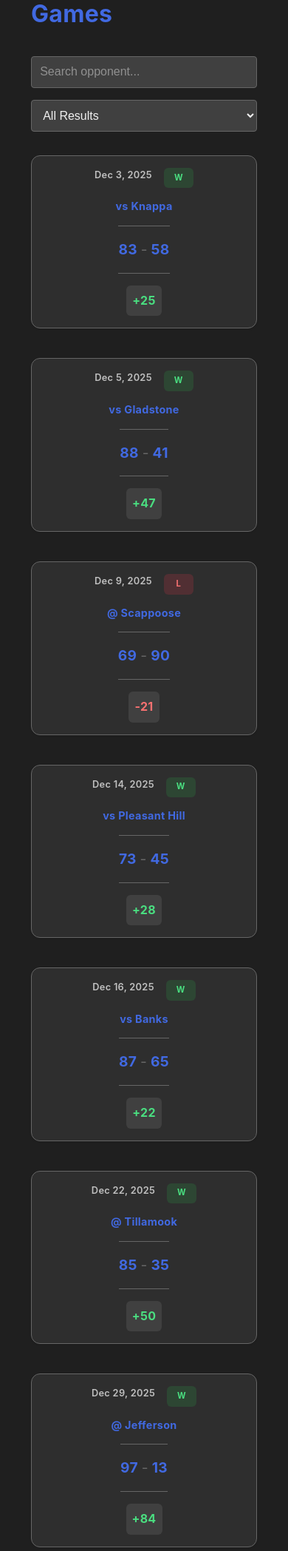
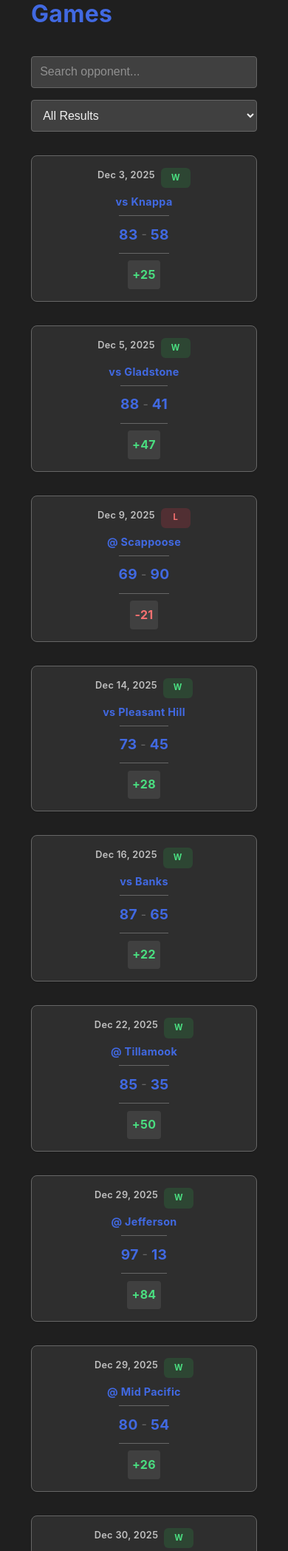
Before and after one commit to Gavino1730/Stats, a Flask app: page /games in a window 390 px wide. Shown: the part 167-2264 px from the top of the page at 74% size. Run offline with Flask 3, Linux system fonts and the light colour scheme.

Commit message:
Refactor game and player card styles for improved layout and responsiveness

```diff
--- a/static/style.css
+++ b/static/style.css
@@ -549,29 +549,29 @@ body {
 .games-container,
 .players-container {
     display: grid;
-    gap: 1.5rem;
+    gap: 1rem;
 }
 
 /* Games Grid */
 .games-container {
-    grid-template-columns: repeat(auto-fill, minmax(320px, 1fr));
+    grid-template-columns: repeat(auto-fill, minmax(220px, 1fr));
 }
 
 .game-card {
     background: var(--card-bg);
-    border-radius: 12px;
-    padding: 1.75rem;
+    border-radius: 8px;
+    padding: 1rem;
     box-shadow: 0 1px 3px rgba(0,0,0,0.08);
     border: 1px solid var(--border);
     cursor: pointer;
     transition: all 0.3s ease;
     display: flex;
     flex-direction: column;
-    gap: 1rem;
+    gap: 0.6rem;
 }
 
 .game-card:hover {
-    transform: translateY(-4px);
+    transform: translateY(-2px);
     box-shadow: 0 4px 12px rgba(0,0,0,0.12);
     border-color: var(--secondary);
     background: var(--light-bg);
@@ -581,36 +581,36 @@ body {
     display: flex;
     justify-content: space-between;
     align-items: flex-start;
-    gap: 1rem;
+    gap: 0.5rem;
 }
 
 .game-card-date {
-    font-size: 0.85rem;
+    font-size: 0.75rem;
     color: var(--text-light);
     font-weight: 600;
     flex: 1;
 }
 
 .game-card-opponent {
-    font-size: 1rem;
+    font-size: 0.9rem;
     color: var(--primary);
     font-weight: 700;
-    line-height: 1.3;
+    line-height: 1.2;
 }
 
 .game-card-score {
     display: flex;
     align-items: center;
     justify-content: space-around;
-    gap: 0.5rem;
-    padding: 1rem 0;
+    gap: 0.4rem;
+    padding: 0.6rem 0;
     border-top: 1px solid var(--border);
     border-bottom: 1px solid var(--border);
 }
 
 .game-card-score-vc,
 .game-card-score-opp {
-    font-size: 1.6rem;
+    font-size: 1.3rem;
     font-weight: 700;
     color: var(--primary);
     text-align: center;
@@ -619,15 +619,15 @@ body {
 
 .game-card-score-divider {
     color: var(--border);
-    font-size: 1.2rem;
+    font-size: 1rem;
 }
 
 .game-card-diff {
     text-align: center;
-    font-size: 1.1rem;
+    font-size: 0.95rem;
     font-weight: 700;
-    padding: 0.5rem;
-    border-radius: 6px;
+    padding: 0.4rem;
+    border-radius: 4px;
     background: var(--light-bg);
 }
 
```
Also changed, not shown: other parts of static/style.css (+14 -14 lines).
